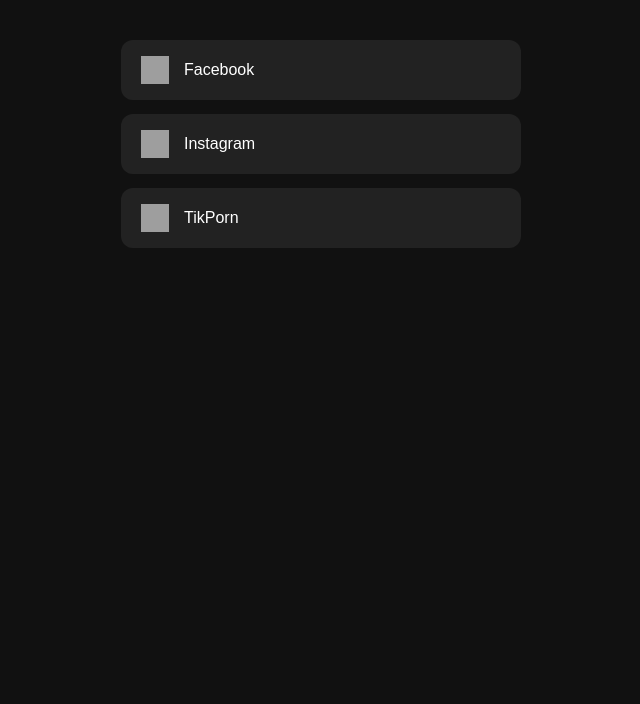
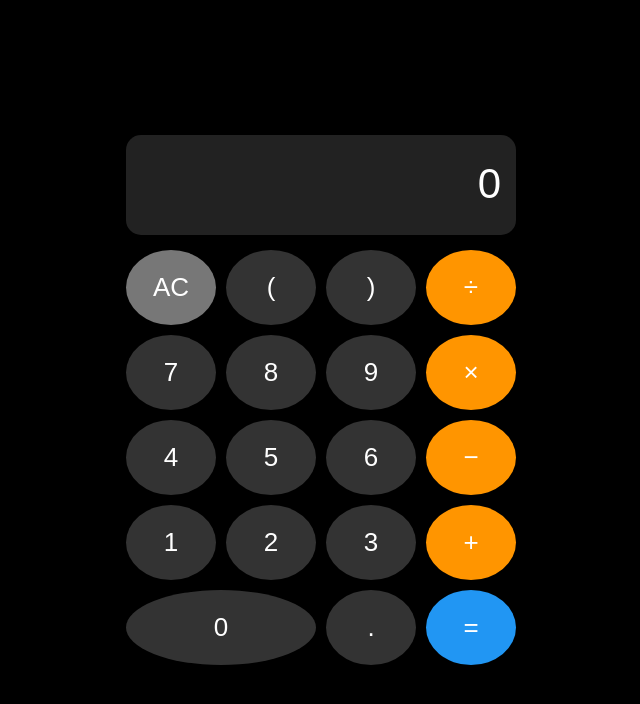
Before and after one commit to kumarbijoy143/fun, a plain HTML site: page index.html in a window 1280 px wide. Shown: the whole page, without its empty margins (319-959 px from the left). Drawn offline with Linux system fonts and the light colour scheme; grey boxes are pictures that could not be loaded.

Commit message:
Update index.html

```diff
--- a/index.html
+++ b/index.html
@@ -1,51 +1,277 @@
 <!DOCTYPE html>
 <html>
 <head>
+
 <meta name="viewport" content="width=device-width, initial-scale=1.0">
+
 <style>
-  * { box-sizing: border-box; }
-  body {
+
+* {
+    box-sizing: border-box;
+}
+
+body {
     margin: 0;
-    background: #111;
+    background: #000000;
     font-family: Arial, sans-serif;
-    min-height: 100vh;
+    height: 100vh;
     display: flex;
-    flex-direction: column;
+    justify-content: center;
     align-items: center;
-    padding: 40px 20px;
-  }
-  .profile-pic {
-    width: 100px; height: 100px; border-radius: 50%;
-    background: #333; margin-bottom: 20px;
-  }
-  h1 { color: white; font-size: 22px; margin-bottom: 30px; }
-  .link-list { width: 100%; max-width: 400px; }
-  .link-btn {
-    display: flex; align-items: center; gap: 15px;
-    background: #222; color: white; text-decoration: none;
-    padding: 16px 20px; border-radius: 12px; margin-bottom: 14px;
-    font-size: 16px; transition: opacity 0.2s;
-  }
-  .link-btn:active { opacity: 0.7; }
-  .link-btn img { width: 28px; height: 28px; }
+}
+
+.calculator {
+    width: 100%;
+    max-width: 420px;
+    padding: 15px;
+}
+
+.display {
+    width: 100%;
+    height: 100px;
+    background: #222222;
+    color: white;
+    font-size: 42px;
+    text-align: right;
+    padding: 25px 15px;
+    border-radius: 15px;
+    margin-bottom: 15px;
+    overflow: hidden;
+}
+
+.buttons {
+    display: grid;
+    grid-template-columns: repeat(4, 1fr);
+    gap: 10px;
+}
+
+button {
+    height: 75px;
+    border: none;
+    border-radius: 50%;
+    font-size: 26px;
+    background: #333333;
+    color: white;
+}
+
+button:active {
+    opacity: 0.6;
+}
+
+.operator {
+    background: #ff9500;
+}
+
+.equal {
+    background: #2196f3;
+}
+
+.clear {
+    background: #777777;
+}
+
 </style>
+
 </head>
+
 <body>
 
-  <div class="link-list">
-    <a class="link-btn" href="https://facebook.com" target="_blank">
-      <img src="https://upload.wikimedia.org/wikipedia/commons/5/51/Facebook_f_logo_%282019%29.svg" alt="Facebook">
-      Facebook
-    </a>
-    <a class="link-btn" href="https://instagram.com" target="_blank">
-      <img src="https://upload.wikimedia.org/wikipedia/commons/a/a5/Instagram_icon.png" alt="Instagram">
-      Instagram
-    </a>
-    <a class="link-btn" href="https://tik.porn" target="_blank">
-      <img src="https://cdn.wapka.org/00hile/07b1549da0049c5dc15c9b3ba22cc221/tiktok.jpeg" alt="TikPorn">
-      TikPorn
-    </a>
-  </div>
+<div class="calculator">
+
+    <div id="display" class="display">0</div>
+
+    <div class="buttons">
+
+        <button class="clear" onclick="clearDisplay()">AC</button>
+
+        <button onclick="appendValue('(')">
+            (
+        </button>
+
+        <button onclick="appendValue(')')">
+            )
+        </button>
+
+        <button class="operator" onclick="appendValue('/')">
+            ÷
+        </button>
+
+
+        <button onclick="appendValue('7')">
+            7
+        </button>
+
+        <button onclick="appendValue('8')">
+            8
+        </button>
+
+        <button onclick="appendValue('9')">
+            9
+        </button>
+
+        <button class="operator" onclick="appendValue('*')">
+            ×
+        </button>
+
+
+        <button onclick="appendValue('4')">
+            4
+        </button>
+
+        <button onclick="appendValue('5')">
+            5
+        </button>
+
+        <button onclick="appendValue('6')">
+            6
+        </button>
+
+        <button class="operator" onclick="appendValue('-')">
+            −
+        </button>
+
+
+        <button onclick="appendValue('1')">
+            1
+        </button>
+
+        <button onclick="appendValue('2')">
+            2
+        </button>
+
+        <button onclick="appendValue('3')">
+            3
+        </button>
+
+        <button class="operator" onclick="appendValue('+')">
+            +
+        </button>
+
+
+        <button onclick="appendValue('0')" style="grid-column: span 2;">
+            0
+        </button>
+
+        <button onclick="appendValue('.')">
+            .
+        </button>
+
+        <button class="equal" onclick="calculate()">
+            =
+        </button>
+
+    </div>
+
+</div>
+
+
+<script>
+
+let expression = "";
+
+let secretCode = "";
+
+
+// ==========================================
+// SECRET CODE
+// ==========================================
+
+const SECRET = "008989";
+
+
+// ==========================================
+// WEBSITE TO OPEN AFTER SECRET CODE
+// ==========================================
+// This is Google for testing.
+// Replace this with your actual private website URL.
+
+const PRIVATE_URL =
+"home.html";
+
+
+// ==========================================
+// NUMBER / OPERATOR BUTTONS
+// ==========================================
+
+function appendValue(value) {
+
+    // Add value to calculator expression
+    expression += value;
+
+    // Add value to hidden secret-code tracker
+    secretCode += value;
+
+
+    // Display calculator expression
+    document.getElementById("display").innerText =
+        expression || "0";
+
+
+    // Keep only the last characters needed
+    // for checking the secret code
+
+    if (secretCode.length > SECRET.length) {
+
+        secretCode =
+            secretCode.slice(-SECRET.length);
+
+    }
+
+
+    // Check secret code
+
+    if (secretCode === SECRET) {
+
+        window.location.href = PRIVATE_URL;
+
+    }
+
+}
+
+
+// ==========================================
+// CLEAR BUTTON
+// ==========================================
+
+function clearDisplay() {
+
+    expression = "";
+
+    secretCode = "";
+
+    document.getElementById("display").innerText = "0";
+
+}
+
+
+// ==========================================
+// EQUAL BUTTON
+// ==========================================
+
+function calculate() {
+
+    try {
+
+        expression =
+            eval(expression).toString();
+
+        document.getElementById("display").innerText =
+            expression;
+
+    }
+
+    catch (error) {
+
+        expression = "";
+
+        document.getElementById("display").innerText =
+            "Error";
+
+    }
+
+}
+
+</script>
 
 </body>
 </html>
```
